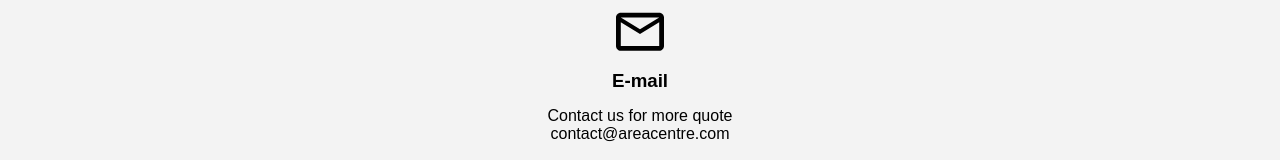
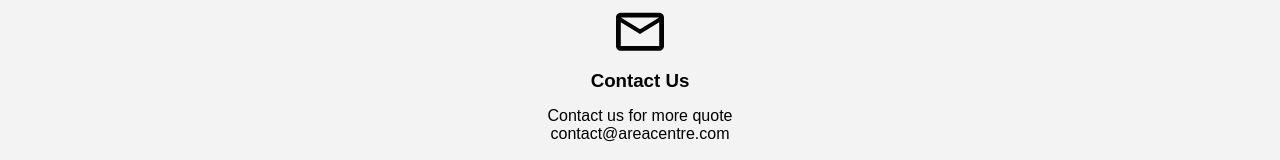
Before and after one commit to CPF-Floors/landing-area, a React (Vite) app: page / in a window 1280 px wide. Shown: the part 3181-3341 px from the top of the page. Built offline with nearby package versions, Linux system fonts and the light colour scheme; a web font is replaced by a local one.

Commit message:
[dev] - footer update

```diff
--- a/src/components/Footer.jsx
+++ b/src/components/Footer.jsx
@@ -5,7 +5,7 @@ function Footer() {
     <footer>
         <div className="footer-card">
             <img src="/mail.svg" alt="" />
-            <h3>E-mail</h3>
+            <h3>Contact Us</h3>
             <p>Contact us for more quote</p>
             <a href="mailto:contact@areacentre.com">contact@areacentre.com</a>
         </div>
```
